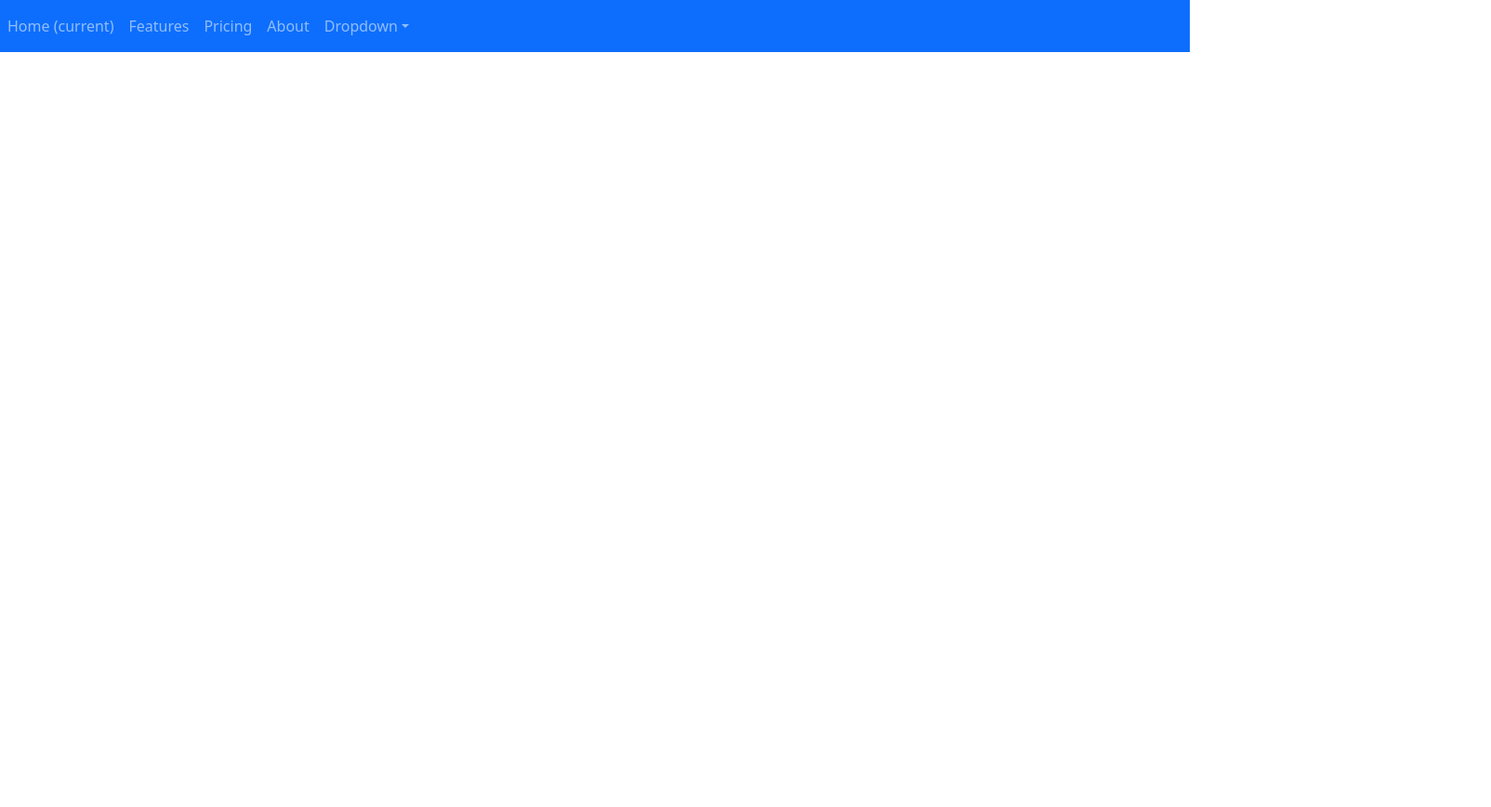
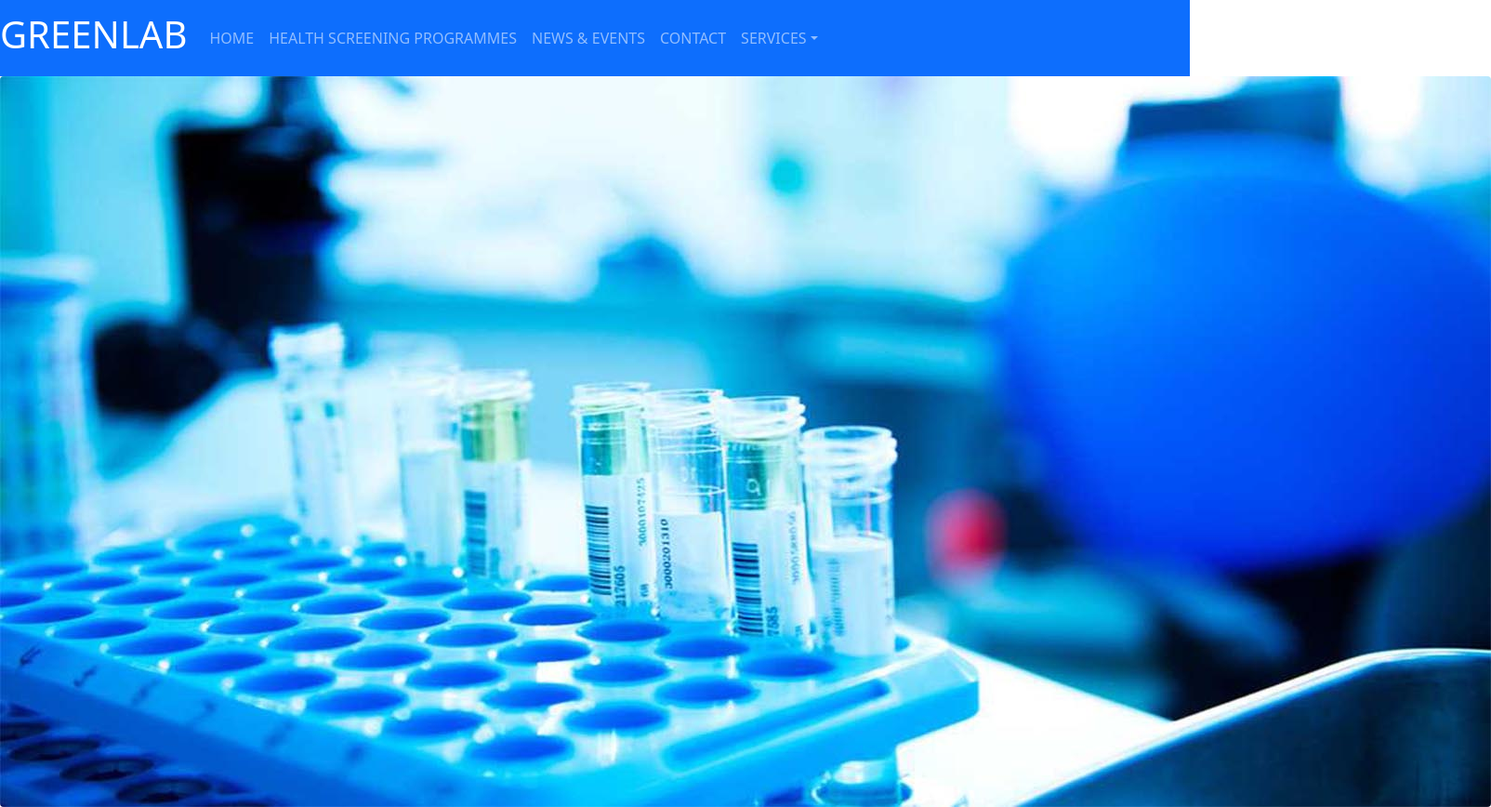
Before and after one commit to MerKhadraoui/greenLaboratory, a plain HTML site: page index.html in a window 1280 px wide. Shown: the whole page at 93% size, 1604 px wide, since content can reach past the window. Before the commit the page ends 800 px from the top, so only its background shows below. Drawn offline with nearby package versions, Linux system fonts and the light colour scheme.

Commit message:
laboretory web

```diff
--- a/index.html
+++ b/index.html
@@ -15,7 +15,7 @@
   </head>
   <body>
     <nav class="navbar navbar-expand-lg navbar-dark bg-primary">
-      <!-- <a class="navbar-brand" href="#">Navbar</a> -->
+      <a class="navbar-brand" href="#"><h1>GREENLAB</h1></a>
       <button
         class="navbar-toggler"
         type="button"
@@ -31,19 +31,16 @@
       <div class="collapse navbar-collapse" id="navbarColor01">
         <ul class="navbar-nav mr-auto">
           <li class="nav-item active">
-            <a class="nav-link" href="#"
-              >Home
-              <span class="sr-only">(current)</span>
-            </a>
+            <a class="nav-link" href="#">HOME</a>
           </li>
           <li class="nav-item">
-            <a class="nav-link" href="#">Features</a>
+            <a class="nav-link" href="#">HEALTH SCREENING PROGRAMMES</a>
           </li>
           <li class="nav-item">
-            <a class="nav-link" href="#">Pricing</a>
+            <a class="nav-link" href="#">NEWS & EVENTS</a>
           </li>
           <li class="nav-item">
-            <a class="nav-link" href="#">About</a>
+            <a class="nav-link" href="#">CONTACT</a>
           </li>
           <li class="nav-item dropdown">
             <a
@@ -53,17 +50,20 @@
               role="button"
               aria-haspopup="true"
               aria-expanded="false"
-              >Dropdown</a
+              >SERVICES</a
             >
             <div class="dropdown-menu">
-              <a class="dropdown-item" href="#">Action</a>
-              <a class="dropdown-item" href="#">Another action</a>
-              <a class="dropdown-item" href="#">Something else here</a>
+              <a class="dropdown-item" href="#">TESTING</a>
+              <a class="dropdown-item" href="#">GET MY SERULT</a>
+              <a class="dropdown-item" href="#">GREEN PHARMACY</a>
+              <div class="dropdown-divider"></div>
+              <a class="dropdown-item" href="#">Separated link</a>
             </div>
           </li>
         </ul>
       </div>
     </nav>
+    <img src="./img/Banner 1.jpg" class="rounded mx-auto d-block" alt="..." />
     <!-- bootstrap javascript  -->
     <!-- JavaScript Bundle with Popper -->
     <script
```
Also changed, not shown: img/Banner 1.jpg (added).
